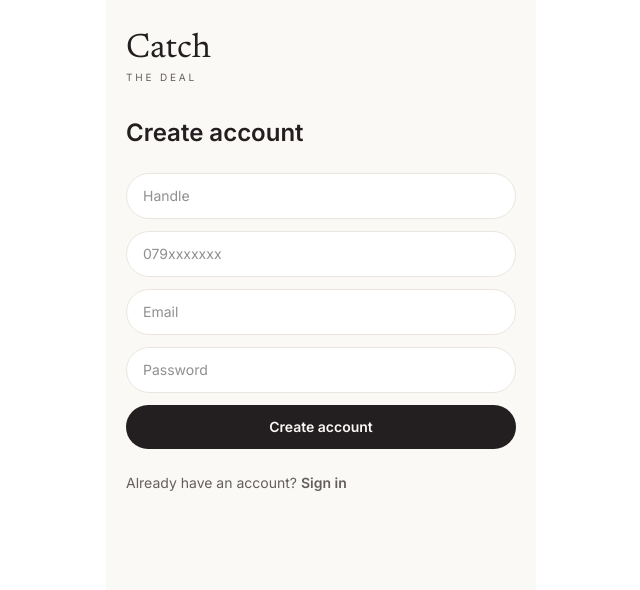
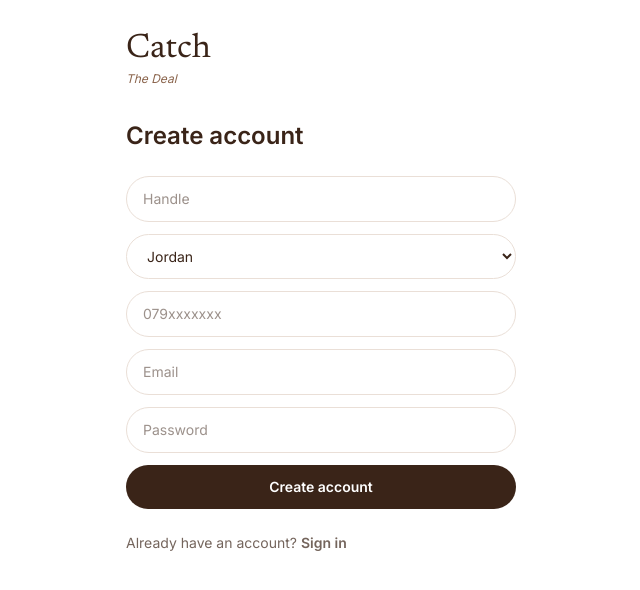
Before and after one commit to Rana-Essam-Amman/Catch-app, a Next.js app: page /register in a window 1280 px wide. Shown: the top 590 px of the page, without its empty margins (319-959 px from the left). Built offline with nearby package versions, Linux system fonts and the light colour scheme.

Commit message:
fix: require base country on register and drop demo images from directory

```diff
--- a/src/app/register/page.tsx
+++ b/src/app/register/page.tsx
@@ -2,6 +2,27 @@
 
 import Link from "next/link";
 import { useState } from "react";
+
+const COUNTRY_OPTIONS = [
+  { code: "JO", name: "Jordan" },
+  { code: "SA", name: "Saudi Arabia" },
+  { code: "AE", name: "United Arab Emirates" },
+  { code: "EG", name: "Egypt" },
+  { code: "IQ", name: "Iraq" },
+  { code: "PS", name: "Palestine" },
+  { code: "LB", name: "Lebanon" },
+  { code: "SY", name: "Syria" },
+  { code: "KW", name: "Kuwait" },
+  { code: "QA", name: "Qatar" },
+  { code: "BH", name: "Bahrain" },
+  { code: "OM", name: "Oman" },
+  { code: "YE", name: "Yemen" },
+  { code: "LY", name: "Libya" },
+  { code: "TN", name: "Tunisia" },
+  { code: "DZ", name: "Algeria" },
+  { code: "MA", name: "Morocco" },
+  { code: "SD", name: "Sudan" },
+];
 
 export default function RegisterPage() {
   const [status, setStatus] = useState("");
@@ -20,6 +41,7 @@
       email: form.get("email"),
       password: form.get("password"),
       handle: form.get("handle"),
+      countryCode: form.get("countryCode"),
     };
     setEmail(String(payload.email || ""));
     const res = await fetch("/api/auth/register", {
@@ -59,16 +81,23 @@
   }
 
   return (
-    <main className="mx-auto min-h-screen w-full max-w-[430px] bg-[#fbf9f6] px-5 py-8 text-[#231F20]">
+    <main className="mx-auto min-h-screen w-full max-w-[430px] bg-[#ffffff] px-5 py-8 text-[#3A2418]">
       <p className="text-[34px] leading-none" style={{ fontFamily: "var(--font-newsreader), serif" }}>Catch</p>
-      <p className="mt-1 text-[10px] tracking-[0.28em] opacity-70">THE DEAL</p>
+      <p className="mt-1 text-[12px] italic text-[#8B654D]">The Deal</p>
       <h1 className="mt-8 text-2xl font-semibold">Create account</h1>
       <form onSubmit={onSubmit} className="mt-6 space-y-3">
-        <input name="handle" required placeholder="Handle" className="w-full rounded-full border border-[#eae6df] bg-white px-4 py-3 text-sm outline-none" />
-        <input name="phone" required placeholder="079xxxxxxx" className="w-full rounded-full border border-[#eae6df] bg-white px-4 py-3 text-sm outline-none" />
-        <input name="email" type="email" required placeholder="Email" className="w-full rounded-full border border-[#eae6df] bg-white px-4 py-3 text-sm outline-none" />
-        <input name="password" type="password" required minLength={6} placeholder="Password" className="w-full rounded-full border border-[#eae6df] bg-white px-4 py-3 text-sm outline-none" />
-        <button disabled={pending} className="w-full rounded-full bg-[#231F20] py-3 text-sm font-semibold text-[#fbf9f6]">
+        <input name="handle" required placeholder="Handle" className="w-full rounded-full border border-[#EADFD7] bg-white px-4 py-3 text-sm outline-none" />
+        <select name="countryCode" required defaultValue="JO" className="w-full rounded-full border border-[#EADFD7] bg-white px-4 py-3 text-sm outline-none">
+          {COUNTRY_OPTIONS.map((item) => (
+            <option key={item.code} value={item.code}>
+              {item.name}
+            </option>
+          ))}
+        </select>
+        <input name="phone" required placeholder="079xxxxxxx" className="w-full rounded-full border border-[#EADFD7] bg-white px-4 py-3 text-sm outline-none" />
+        <input name="email" type="email" required placeholder="Email" className="w-full rounded-full border border-[#EADFD7] bg-white px-4 py-3 text-sm outline-none" />
+        <input name="password" type="password" required minLength={6} placeholder="Password" className="w-full rounded-full border border-[#EADFD7] bg-white px-4 py-3 text-sm outline-none" />
+        <button disabled={pending} className="w-full rounded-full bg-[#3A2418] py-3 text-sm font-semibold text-white">
           {pending ? "Creating…" : "Create account"}
         </button>
       </form>
```
